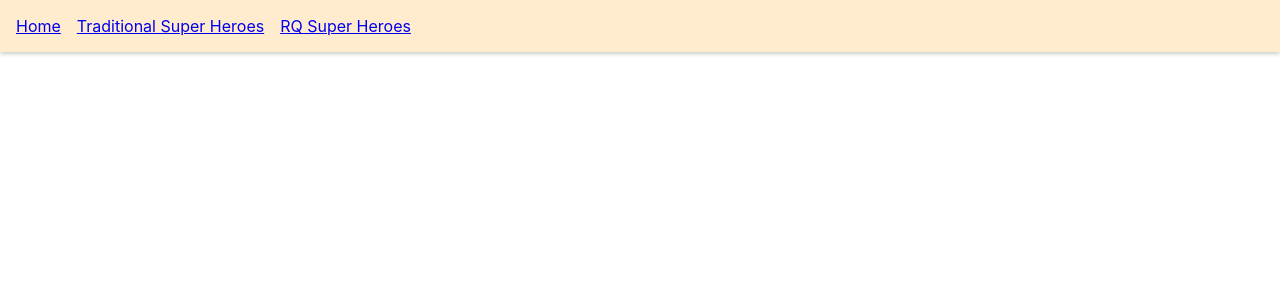
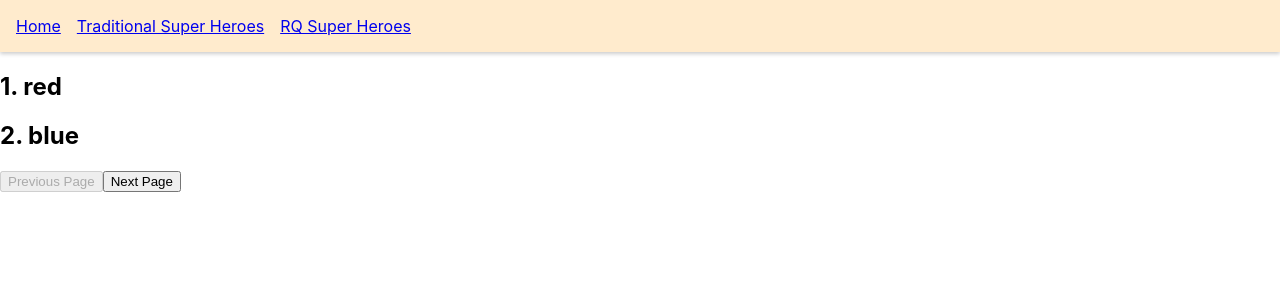
Before and after one commit to ayyush08/react-query-starter, a React (Vite) app: page /rq-paginated in a window 1280 px wide. Shown: the top 300 px of the page. Built offline with nearby package versions, Linux system fonts and the light colour scheme; data requests are answered from the project's data file.

Commit message:
feat: Paginated Qeueries

```diff
--- a/db.json
+++ b/db.json
@@ -50,5 +50,39 @@
                 "angular"
             ]
         }
+    ],
+    "colors": [
+        {
+            "id": 1,
+            "label": "red"
+        },
+        {
+            "id": 2,
+            "label": "blue"
+        },
+        {
+            "id": 3,
+            "label": "green"
+        },
+        {
+            "id": 4,
+            "label": "yellow"
+        },
+        {
+            "id": 5,
+            "label": "black"
+        },
+        {
+            "id": 6,
+            "label": "white"
+        },
+        {
+            "id": 7,
+            "label": "orange"
+        },
+        {
+            "id": 8,
+            "label": "purple"
+        }
     ]
 }
--- a/package.json
+++ b/package.json
@@ -12,7 +12,7 @@
   },
   "dependencies": {
     "axios": "^1.7.2",
-    "json-server": "^1.0.0-beta.1",
+    "json-server": "^0.16.3",
     "react": "^18.3.1",
     "react-dom": "^18.3.1",
     "react-query": "^3.39.3",
--- a/src/App.jsx
+++ b/src/App.jsx
@@ -9,6 +9,7 @@
 import ParallelQueries from './components/ParallelQueries.page.jsx'
 import DynamicParallel from './components/DynamicParallel.page.jsx'
 import DependentQueries from './components/DependentQueries.page.jsx'
+import PaginatedQueries from './components/PaginatedQueries.page.jsx'
 
 const queryClient = new QueryClient()
 
@@ -34,7 +35,8 @@
           </ul>
         </nav>
         <Routes>
-          <Route path='rq-dependent' element={<DependentQueries email='vishwas@example.com'/>}/>
+          <Route path='/rq-paginated' element={<PaginatedQueries/>}/>
+          <Route path='/rq-dependent' element={<DependentQueries email='vishwas@example.com'/>}/>
           <Route path='/rq-dynamic-parallel' element={<DynamicParallel heroIds={[1,3]}/>}/>
           <Route path='/rq-parallel' element={<ParallelQueries/>}/>
           <Route path='/rq-super-heroes/:heroId' element={<RQSuperHero/>
--- /dev/null
+++ b/src/components/PaginatedQueries.page.jsx
@@ -0,0 +1,48 @@
+import { useQuery } from "react-query";
+import axios from "axios";
+import React, { useState } from 'react'
+
+const fetchColors = (pageNumber) => {
+    return axios.get(`http://localhost:4000/colors?_limit=2&_page=${pageNumber}`)
+}
+
+
+const PaginatedQueries = () => {
+    const [pageNumber, setPageNumber] = useState(1)
+    const { isLoading,isFetching, isError, error, data } = useQuery(['colors',pageNumber],()=> fetchColors(pageNumber),
+{
+    keepPreviousData:true
+})
+
+    if (isLoading) {
+        return <h2>Loading..</h2>
+    }
+    console.log(data.data);
+
+    if (isError) {
+        return <h2>{error.message}</h2>
+    }
+
+    return (
+        <>
+            <div>
+                {data?.data.map(color => {
+                    return (
+                        <div key={color.id}>
+                            <h2>
+                                {color.id}. {color.label}
+                            </h2>
+                        </div>
+                    )
+                })}
+            </div>
+            <div>
+                <button onClick={() => setPageNumber(page => page - 1)} disabled={pageNumber === 1}>Previous Page</button>
+                <button onClick={() => setPageNumber(page => page + 1)} disabled={pageNumber === 4}>Next Page</button>
+            </div>
+            {isFetching && 'Loading'}
+        </>
+    )
+}
+
+export default PaginatedQueries
```
Also changed, not shown: 1 other file (tests, documents, lock files or other folders).
